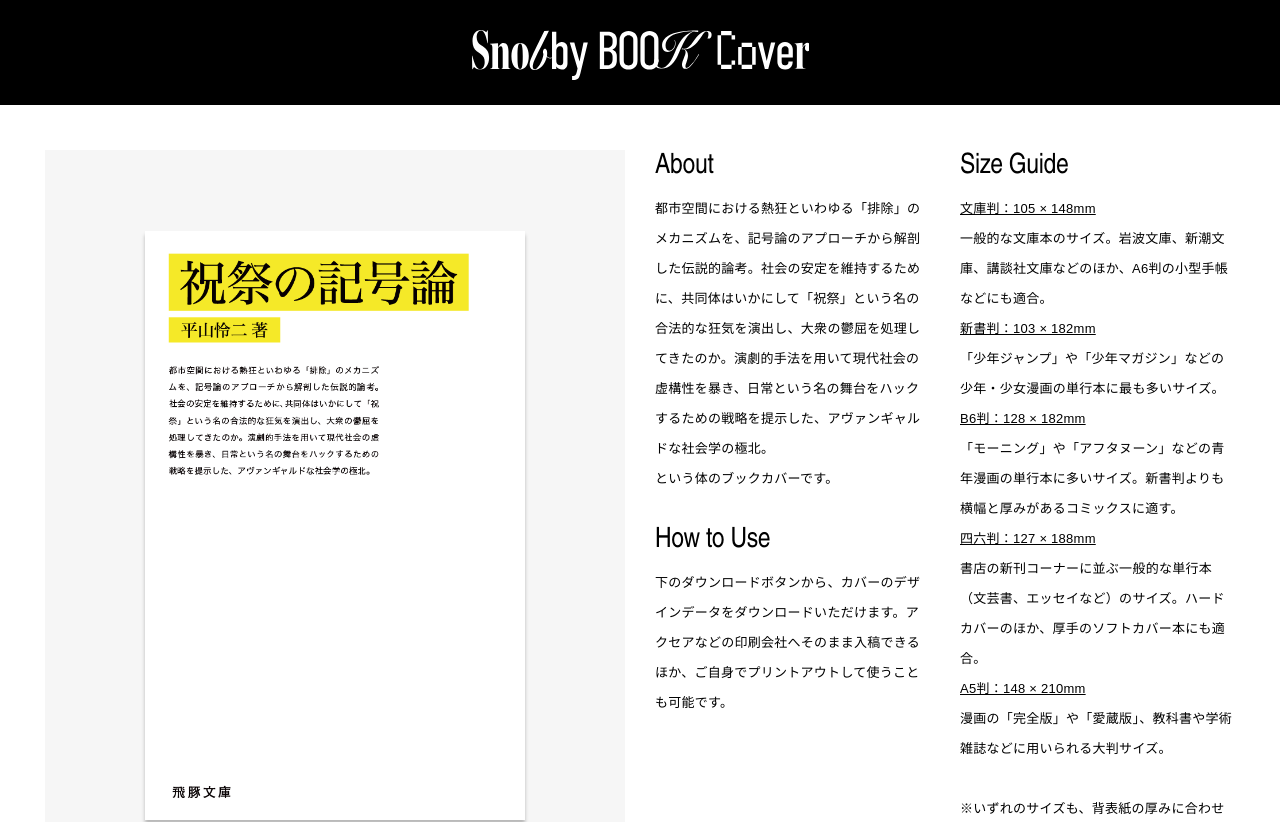
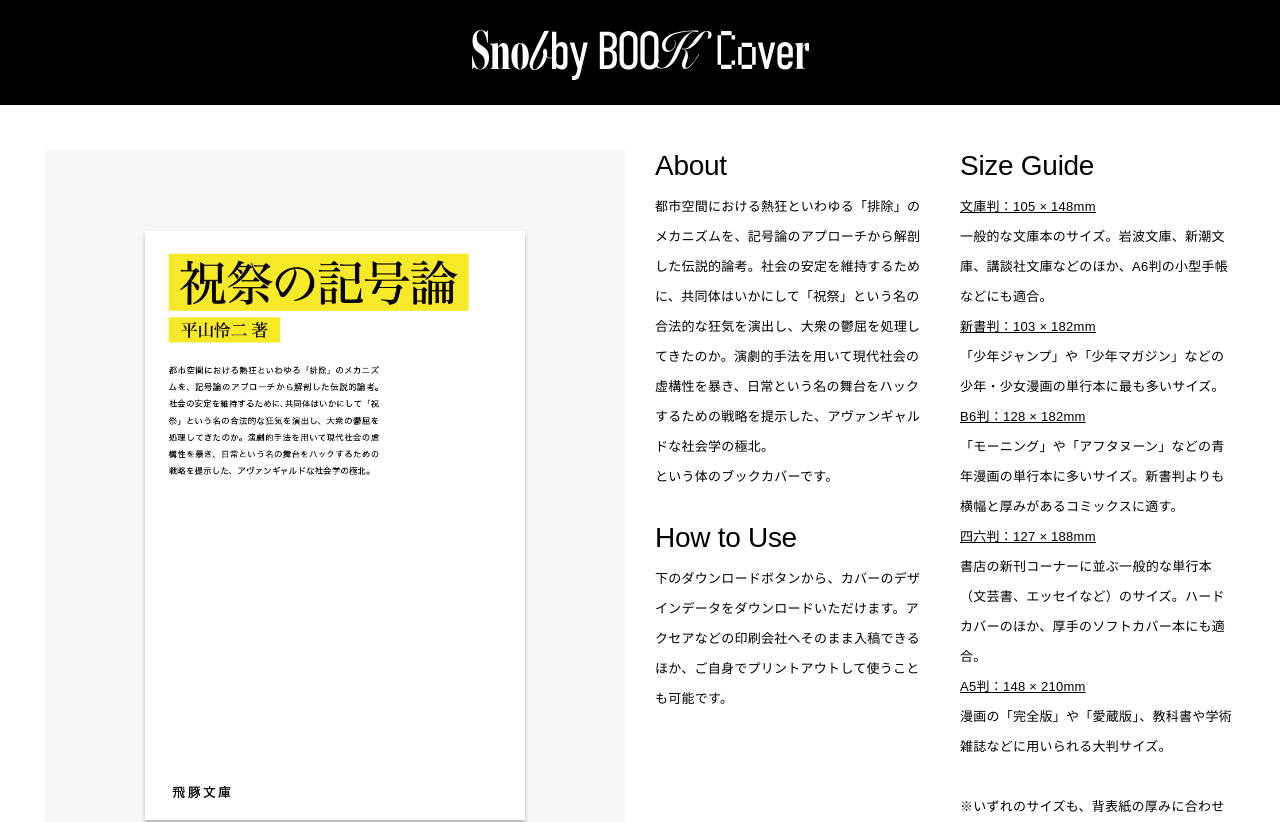
Before and after one commit to masekin19996-art/wpf_homepage, a Next.js app: page /type/a in a window 1280 px wide. Shown: the top 822 px of the page. Built offline with nearby package versions, Linux system fonts and the light colour scheme.

Commit message:
fix(snobby): Typekit 正しい family 名（din-condensed-variable / hiragino-mincho-pron）
Made-with: Cursor

```diff
--- a/app/globals.css
+++ b/app/globals.css
@@ -420,13 +420,14 @@ html.ftdb-scrollable body {
   user-select: text;
 }
 
-/* Adobe Fonts（Typekit kit dqk2gmh）— Snobby 用。実際の family 名はキット内容に合わせて調整可 */
+/* Adobe Fonts（Typekit kit dqk2gmh）— キットが公開する Web フォント名 */
 .font-snobby-din {
-  font-family: "din-condensed-vf", "din-condensed", "DINCondensed-Regular", "Arial Narrow", sans-serif;
-  font-weight: 350;
+  font-family: "din-condensed-variable", sans-serif;
+  font-variation-settings: "wght" 350;
   font-style: normal;
 }
 .font-snobby-mincho {
-  font-family: "Hiragino Mincho ProN", "Hiragino Mincho Pro", "Hiragino Mincho Pro W3", "游明朝", "Yu Mincho",
-    "YuMincho", "Noto Serif JP", serif;
+  font-family: hiragino-mincho-pron, sans-serif;
+  font-weight: 300;
+  font-style: normal;
 }
```
Also changed, not shown: 20 other files (tests, documents, lock files or other folders).
